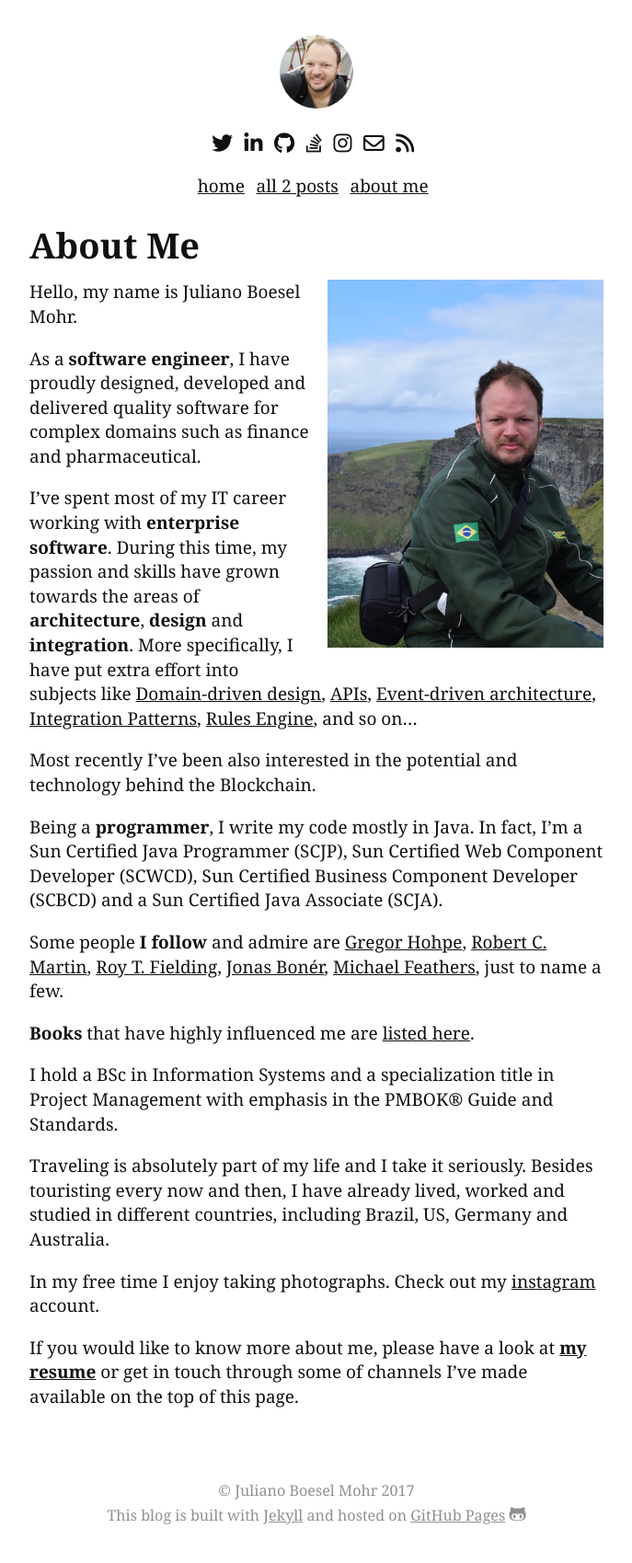
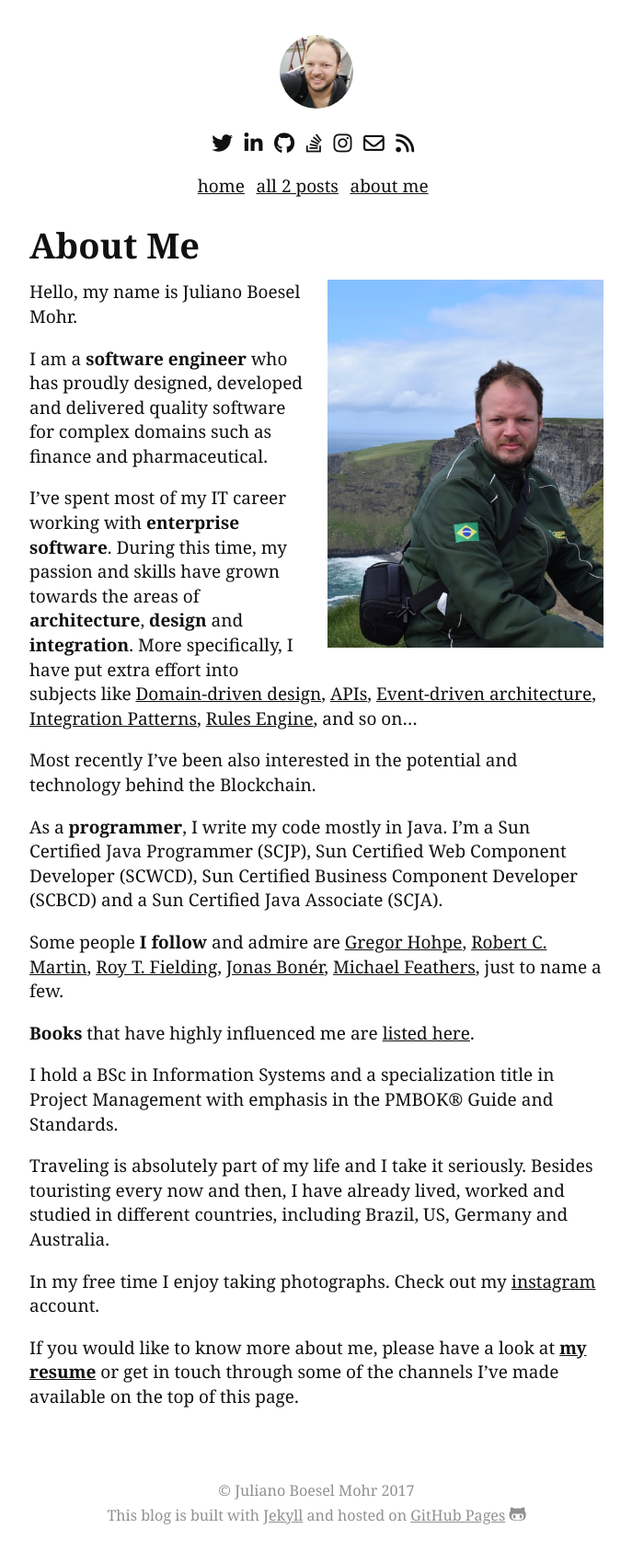
Before and after one commit to juliaaano/juliaaano, a Jekyll site: the page built from about-me/index.md, in a window 1280 px wide. Shown: the whole page at 92% size, without its empty margins (296-983 px from the left). Built offline with Jekyll 4.4.1, drawn with Linux system fonts in a browser that asks for light colours; nearby versions of some CDN libraries; comment, search, counter and statistics services are not loaded.

Commit message:
Improve/Fix 'About Me' text

```diff
--- a/about-me/index.md
+++ b/about-me/index.md
@@ -9,13 +9,13 @@ description: |
 
 Hello, my name is Juliano Boesel Mohr.
 
-As a **software engineer**, I have proudly designed, developed and delivered quality software for complex domains such as finance and pharmaceutical.
+I am a **software engineer** who has proudly designed, developed and delivered quality software for complex domains such as finance and pharmaceutical.
 
 I've spent most of my IT career working with **enterprise software**. During this time, my passion and skills have grown towards the areas of **architecture**, **design** and **integration**. More specifically, I have put extra effort into subjects like [Domain-driven design](https://en.wikipedia.org/wiki/Domain-driven_design){:target="_blank"}, [APIs](http://history.apievangelist.com){:target="_blank"}, [Event-driven architecture](https://en.wikipedia.org/wiki/Event-driven_architecture){:target="_blank"}, [Integration Patterns](http://www.enterpriseintegrationpatterns.com/patterns/messaging){:target="_blank"}, [Rules Engine](https://martinfowler.com/bliki/RulesEngine.html){:target="_blank"}, and so on...
 
 Most recently I've been also interested in the potential and technology behind the Blockchain.
 
-Being a **programmer**, I write my code mostly in Java. In fact, I'm a Sun Certified Java Programmer (SCJP), Sun Certified Web Component Developer (SCWCD), Sun Certified Business Component Developer (SCBCD) and a Sun Certified Java Associate (SCJA).
+As a **programmer**, I write my code mostly in Java. I'm a Sun Certified Java Programmer (SCJP), Sun Certified Web Component Developer (SCWCD), Sun Certified Business Component Developer (SCBCD) and a Sun Certified Java Associate (SCJA).
 
 Some people **I follow** and admire are [Gregor Hohpe](http://www.enterpriseintegrationpatterns.com/gregor.html){:target="_blank"}, [Robert C. Martin](http://blog.cleancoder.com){:target="_blank"}, [Roy T. Fielding](http://roy.gbiv.com){:target="_blank"}, [Jonas Bonér](http://jonasboner.com){:target="_blank"}, [Michael Feathers](https://michaelfeathers.silvrback.com){:target="_blank"}, just to name a few.
 
@@ -27,4 +27,4 @@ Traveling is absolutely part of my life and I take it seriously. Besides tourist
 
 In my free time I enjoy taking photographs. Check out my [instagram](https://www.instagram.com/julianomohr){:target="_blank"} account.
 
-If you would like to know more about me, please have a look at **[my resume]({{ site.baseurl }}{% link about-me/resume/index.md %})** or get in touch through some of channels I've made available on the top of this page.
+If you would like to know more about me, please have a look at **[my resume]({{ site.baseurl }}{% link about-me/resume/index.md %})** or get in touch through some of the channels I've made available on the top of this page.
```
